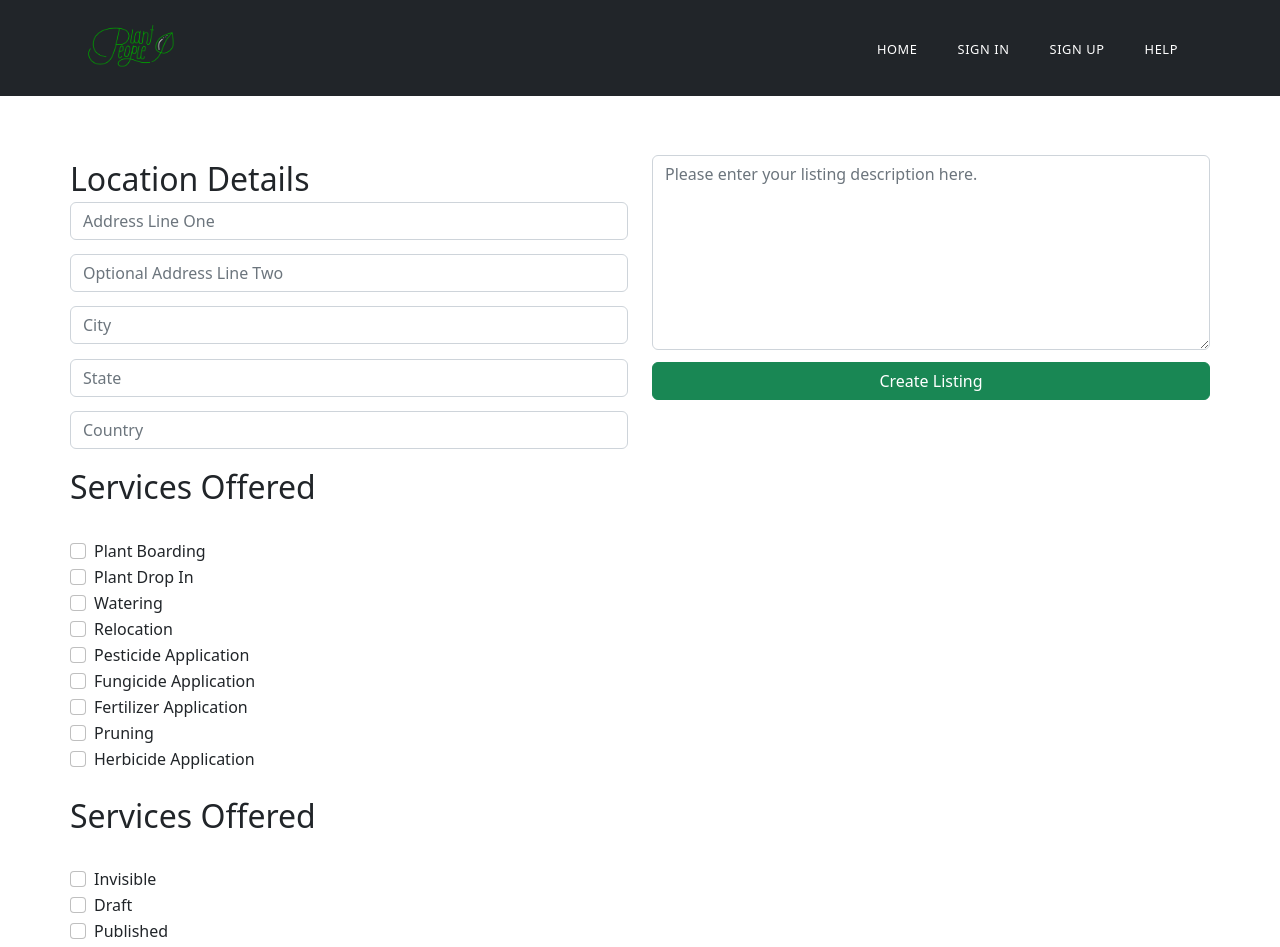
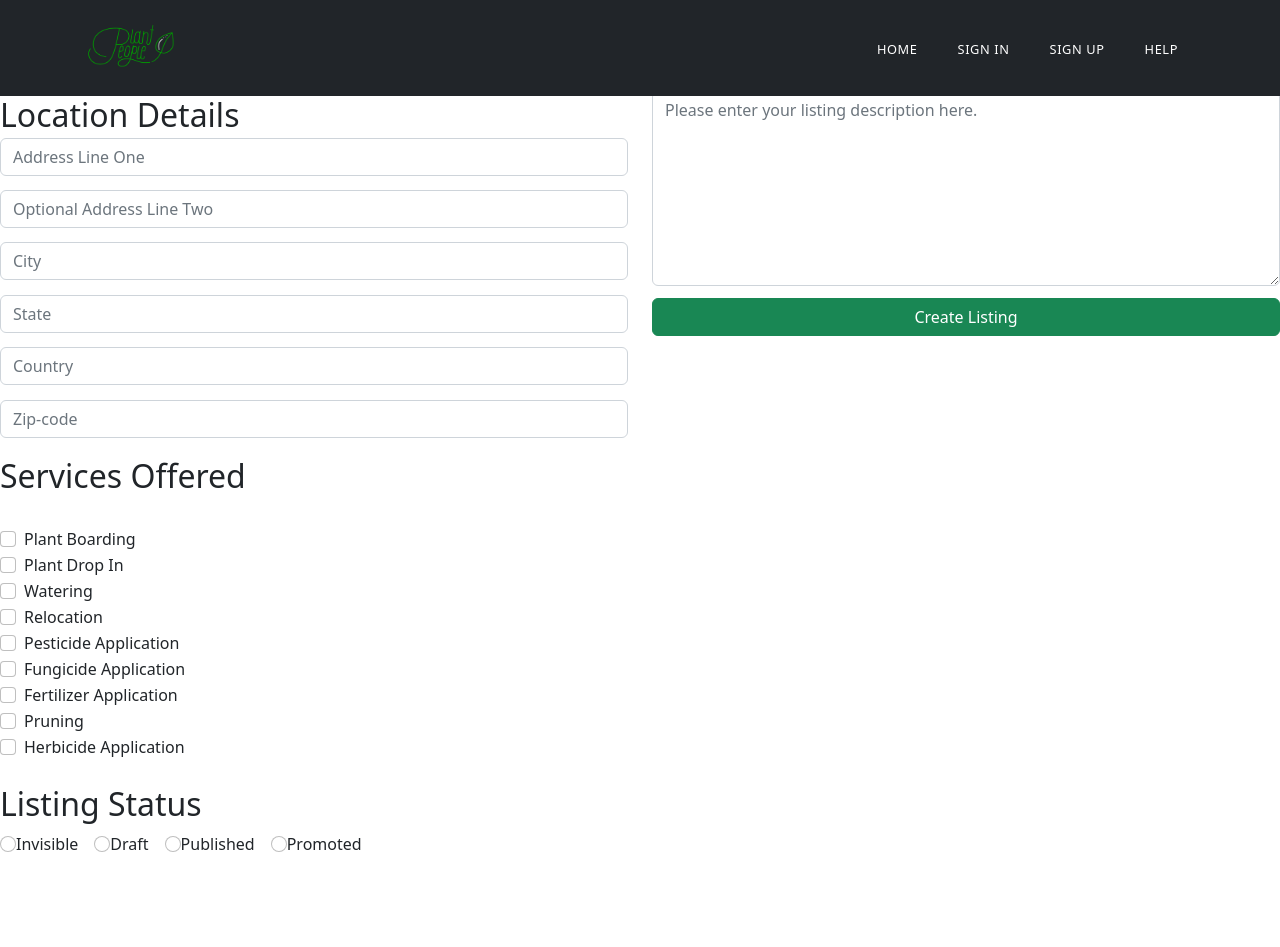
Before and after one commit to smcconaha/plant-people-frontend, a React (Create React App) app in the folder plants/: page /listing in a window 1280 px wide. Shown: the top 947 px of the page. After the commit the page ends 920 px from the top, so only its background shows below. Built offline with nearby package versions, Linux system fonts and the light colour scheme.

Commit message:
Added listing funcitonality, now can push to backend for creation

```diff
--- a/plants/src/App.css
+++ b/plants/src/App.css
@@ -74,14 +74,6 @@ nav ul li {
   border-top: 0.1875rem solid rgba(255,255,255,0);
 }
 
-/* .navbar-nav > li > a.active, .navbar-nav > li > a.active:focus {
-  border-top: 0.1875rem solid #26B9FF;
-}
-
-.navbar-nav > li > a:hover {
-  border-top: 0.1875rem solid #26B9FF;
-} */
-
 /*Service Section*/
 
 .service {
@@ -123,22 +115,8 @@ nav ul li {
 }
 
 /*Listing Create*/
-/*
-.listing input, .listing textarea {
-  width: 100%;
-  box-sizing: border-box;
-  resize: none;
-  border: 0;
-  border-bottom: 0.125rem solid #D4D1CD;
-  border-radius: 0;
-  color: #D4D1CD;
-  outline: 0 !important;
-  box-shadow: none !important;
-  margin-bottom: 1rem;
-  padding-left: 0 !important;
-} */
 
-.listing .container {
+.listing-container {
   padding: 4rem 0;
 }
 
--- a/plants/src/components/Listing.js
+++ b/plants/src/components/Listing.js
@@ -1,17 +1,52 @@
 import React from 'react';
-import { useRef , useState} from 'react';
-import { useGlobalState } from '../context/GlobalState';
+import { useState } from 'react';
+import request from '../services/api.request'
 
 const Listing = () => {
-    // const [ state, dispatch ] = useGlobalState();
-    // const form = useRef();
-    const [service, setService] = useState('');
 
-    const handleChange = event => {
-        setService(event.target.value);
+    const [listing, setListing] = useState({
+        body: "",
+        service: [],
+        address_line_one: "",
+        address_line_two: "",
+        city: "",
+        state: "",
+        zip_code: "",
+        country: "",
+        status: "",
+    })
 
-        console.log('value is:', event.target.value);
-      };
+//Service array functionality
+    function handleService (e, service) {
+        if (e.target.checked) {
+            listing.service.push(e.target.value)
+        } else {
+            let deleteIndex = listing.service.indexOf(e.target.value)
+            listing.service.splice(deleteIndex, 1)
+        }
+        setListing(listing)
+    }
+
+    const handleChange = (key, value) => {
+        setListing({
+            ...listing,
+            [key]: value
+        })
+        console.log(listing)
+    }
+
+    async function handleListingCreate (e) {
+        e.preventDefault()
+        let options = {
+            data: {...listing},
+            url: `/listings/`,
+            method: 'POST',
+        }
+        let resp = await request(options)
+        console.log(resp.data)
+        setListing(resp.data)
+    }
+
 
     const plant_service_list = [
         "Plant Boarding",
@@ -22,7 +57,7 @@ const Listing = () => {
         "Fungicide Application",
         "Fertilizer Application",
         "Pruning",
-        "Herbicide Application"
+        "Herbicide Application",
     ]
 
     let services = []
@@ -38,8 +73,8 @@ const Listing = () => {
                     type='checkbox'
                     className='form-check-input'
                     placeholder={service}
-                    name='listing_status'
-                    onChange={handleChange}
+                    name='service'
+                    onChange={(e) => handleService(e, {service})}
                 />
                 <label className="form-check-label" for="flexCheckDefault">
                     {service}
@@ -74,16 +109,16 @@ const Listing = () => {
     for (const item of listing_status) {
         status_options.push(
             <>
-            <div className="form-check">
+            <div className="form-check-inline">
                 <input
                     key={item.id}
                     id='flexCheckChecked'
                     value={item.id}
-                    type='checkbox'
+                    type='radio'
                     className='form-check-input'
                     placeholder={item.title}
-                    name='listing_status'
-                    onChange={handleChange}
+                    name='status'
+                    onChange={(e) => handleChange('status', e.target.value)}
                 />
                 <label className="form-check-label" for="flexCheckDefault">
                     {item.title}
@@ -96,13 +131,8 @@ const Listing = () => {
 
     return (
     <div id="listing" className='listing'>
-        <div className='text-center'>
-            <h1>Contact Me</h1>
-            <p>Please fill out the form if you are hiring or would like to contact me for project collaboration.</p>
-        </div>
-        <div className='container'>
-            <form>
-            {/* <form onSubmit={handleListingCreate}> */}
+        <div className='listing-container pt-5 mt-5'>
+            <form onSubmit={handleListingCreate}>
                 <div className='row'>
                     <div className='col-md-6 col-xs-12'>
                         <h2>Location Details</h2>
@@ -112,6 +142,7 @@ const Listing = () => {
                             className='form-control'
                             placeholder='Address Line One'
                             name='user_address'
+                            onChange={(e) => handleChange('address_line_one', e.target.value)}
                             required
                         />
                         <div className='line'></div>
@@ -120,6 +151,7 @@ const Listing = () => {
                             type='text'
                             className='form-control'
                             placeholder='Optional Address Line Two'
+                            onChange={(e) => handleChange('address_line_two', e.target.value)}
                             name='user_address_opt'
                         />
                         <div className='line'></div>
@@ -129,6 +161,7 @@ const Listing = () => {
                             className='form-control'
                             placeholder='City'
                             name='user_city'
+                            onChange={(e) => handleChange('city', e.target.value)}
                             required
                         />
                         <div className='line'></div>
@@ -138,6 +171,7 @@ const Listing = () => {
                             className='form-control'
                             placeholder='State'
                             name='user_state'
+                            onChange={(e) => handleChange('state', e.target.value)}
                             required
                         />
                         <div className='line'></div>
@@ -147,6 +181,17 @@ const Listing = () => {
                             className='form-control'
                             placeholder='Country'
                             name='user_country'
+                            onChange={(e) => handleChange('country', e.target.value)}
+                            required
+                        />
+                        <div className='line'></div>
+                        <input
+                            id='zip_code'
+                            type='text'
+                            className='form-control'
+                            placeholder='Zip-code'
+                            name='user_zip_code'
+                            onChange={(e) => handleChange('zip_code', e.target.value)}
                             required
                         />
                         <div className='line'></div>
@@ -160,7 +205,7 @@ const Listing = () => {
                         <div className='line'></div>
                         <div className='row'>
                             <div className='col-md-6 col-xs-12'>
-                                <h2>Services Offered</h2>
+                                <h2>Listing Status</h2>
                             </div>
                         </div>
                         <div className='line'></div>
@@ -173,10 +218,15 @@ const Listing = () => {
                             className='form-control'
                             placeholder='Please enter your listing description here.'
                             name='body'
+                            onChange={(e) => handleChange('body', e.target.value)}
                             required
                         ></textarea>
                         <div className='line'></div>
-                        <button className='listing-create-btn btn btn-success' type='submit'>Create Listing</button>
+                        <button
+                            className='listing-create-btn btn btn-success'
+                            type='submit'>
+                            Create Listing
+                        </button>
                     </div>
                 </div>
             </form>
```
